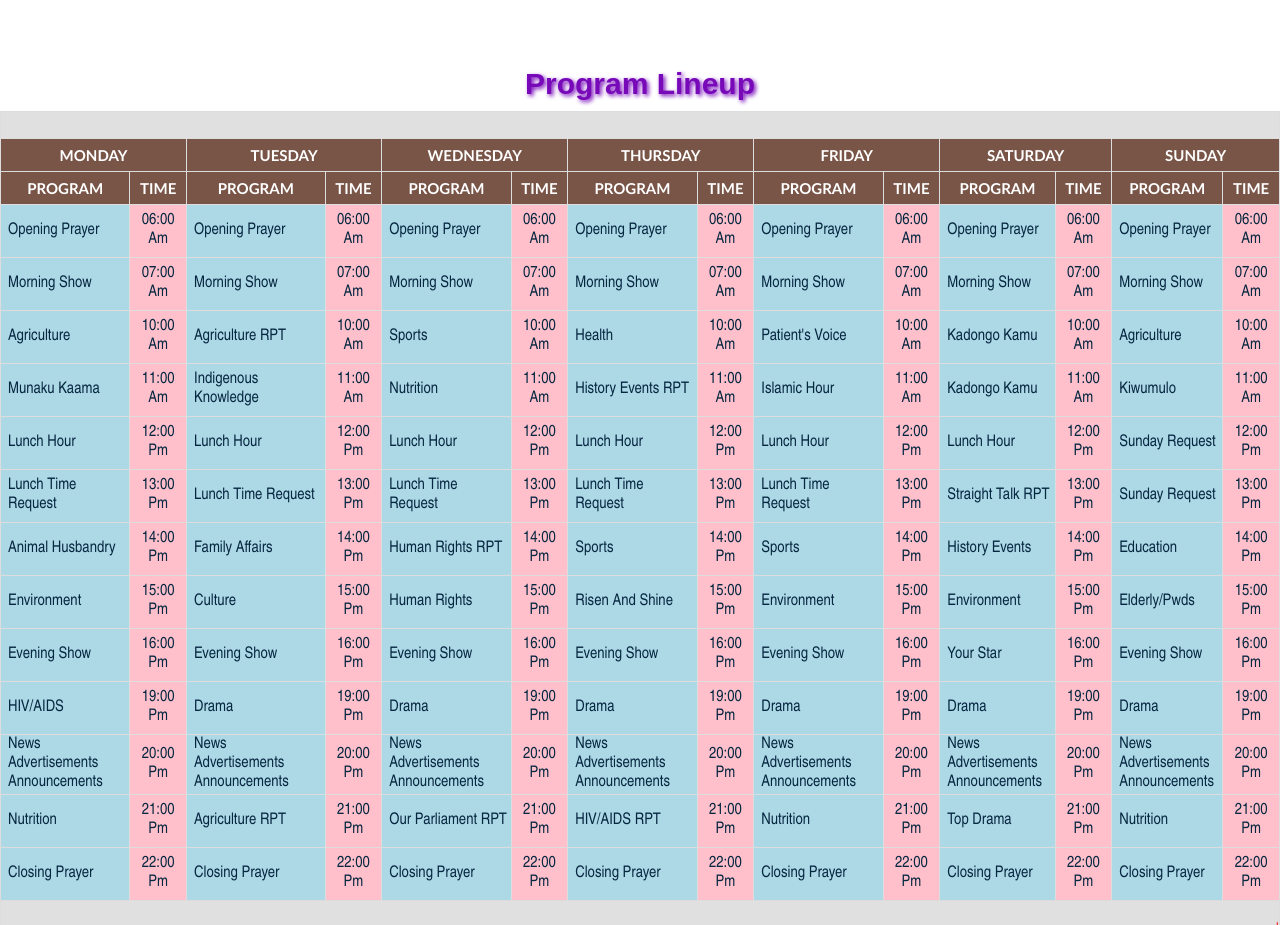
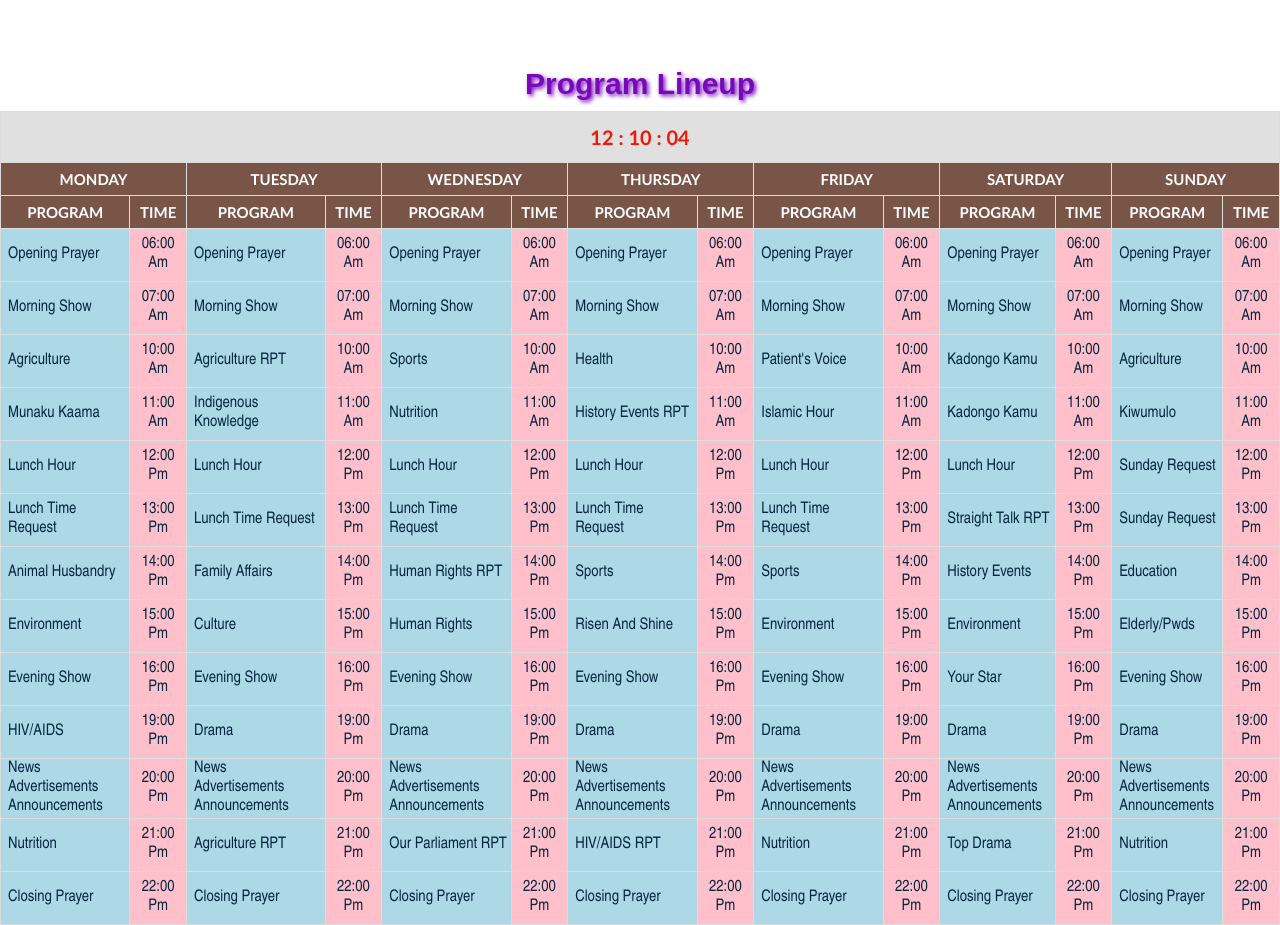
Before and after one commit to KamyaPhilm/nakaseketelec, a plain HTML site: page nakaseke fm.html in a window 1280 px wide. Shown: the part 2600-3525 px from the top of the page. Drawn offline with Linux system fonts and the light colour scheme.

Commit message:
changing to index js

```diff
--- a/nakaseke fm.html
+++ b/nakaseke fm.html
@@ -4,7 +4,7 @@
 	<title>Radio Nakaseke 102.9 FM</title>
 	<link rel="icon" type="image/jpg" href="images/logoradio.jpg"/>
 	<link rel="stylesheet" type="text/css" href="index.css">
-	<script type="text/javascript" src="nakaseke telecentre.js"></script>
+	<script type="text/javascript" src="index.js"></script>
 	<link rel="stylesheet" href="https://cdnjs.cloudflare.com/ajax/libs/font-awesome/4.7.0/css/font-awesome.min.css">
 </head>
 <body>
```
